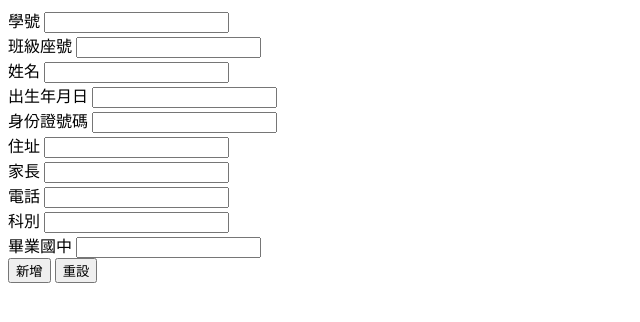
After one commit to AlinaHsieh/sql_note, a PHP site: page /insert_form.php in a window 1280 px wide. The commit adds this page. Shown: the top 322 px of the page, without its empty margins (0-640 px from the left). Run offline with PHP 8.4, Linux system fonts and the light colour scheme.

```diff
--- /dev/null
+++ b/insert_form.php
@@ -0,0 +1,66 @@
+<!DOCTYPE html>
+<html lang="en">
+<head>
+    <meta charset="UTF-8">
+    <meta http-equiv="X-UA-Compatible" content="IE=edge">
+    <meta name="viewport" content="width=device-width, initial-scale=1.0">
+    <title>新增學生資料</title>
+</head>
+<body>
+<form action="insert.php" method="post">
+
+    <!-- 新增資料不需要填序號>>把序號欄位刪掉 -->
+<!-- <div>
+    <label for="">序號</label>
+    <input type="text" name="id" id="id">
+</div> -->
+<div>
+    <label for="">學號</label>
+    <input type="text" name="uni_id" id="">
+</div>
+<div>
+    <label for="">班級座號</label>
+    <input type="text" name="seat_num" id="">
+</div>
+<div>
+    <label for="">姓名</label>
+    <input type="text" name="name" id="">
+</div>
+<div>
+    <label for="">出生年月日</label>
+    <input type="text" name="birthday" id="">
+</div>
+<div>
+    <label for="">身份證號碼</label>
+    <input type="text" name="national_id" id="">
+</div>
+<div>
+    <label for="">住址</label>
+    <input type="text" name="address" id="">
+</div>
+<div>
+    <label for="">家長</label>
+    <input type="text" name="parent" id="">
+</div>
+<div>
+    <label for="">電話</label>
+    <input type="text" name="telphone" id="">
+</div>
+<div>
+    <label for="">科別</label>
+    <input type="text" name="major" id="">
+</div>
+<div>
+    <label for="">畢業國中</label>
+    <input type="text" name="secondary" id="">
+</div>
+
+<div>
+    <input type="submit" value="新增">
+    <input type="reset" value="重設">
+</div>
+
+
+</form>
+</body>
+</html>
```
Also changed, not shown: crud.php (+25 -0 lines), insert.php (added, +8 -0 lines).
